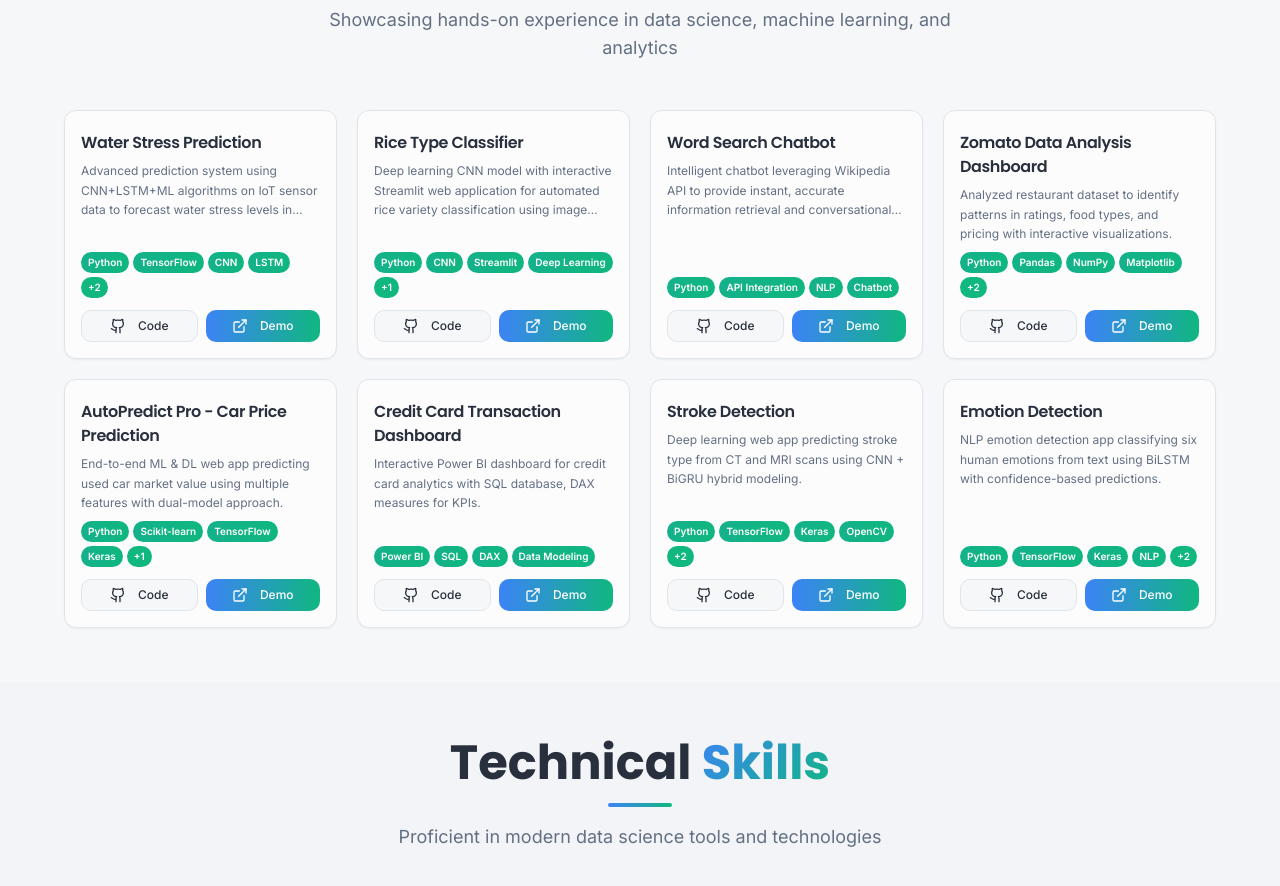
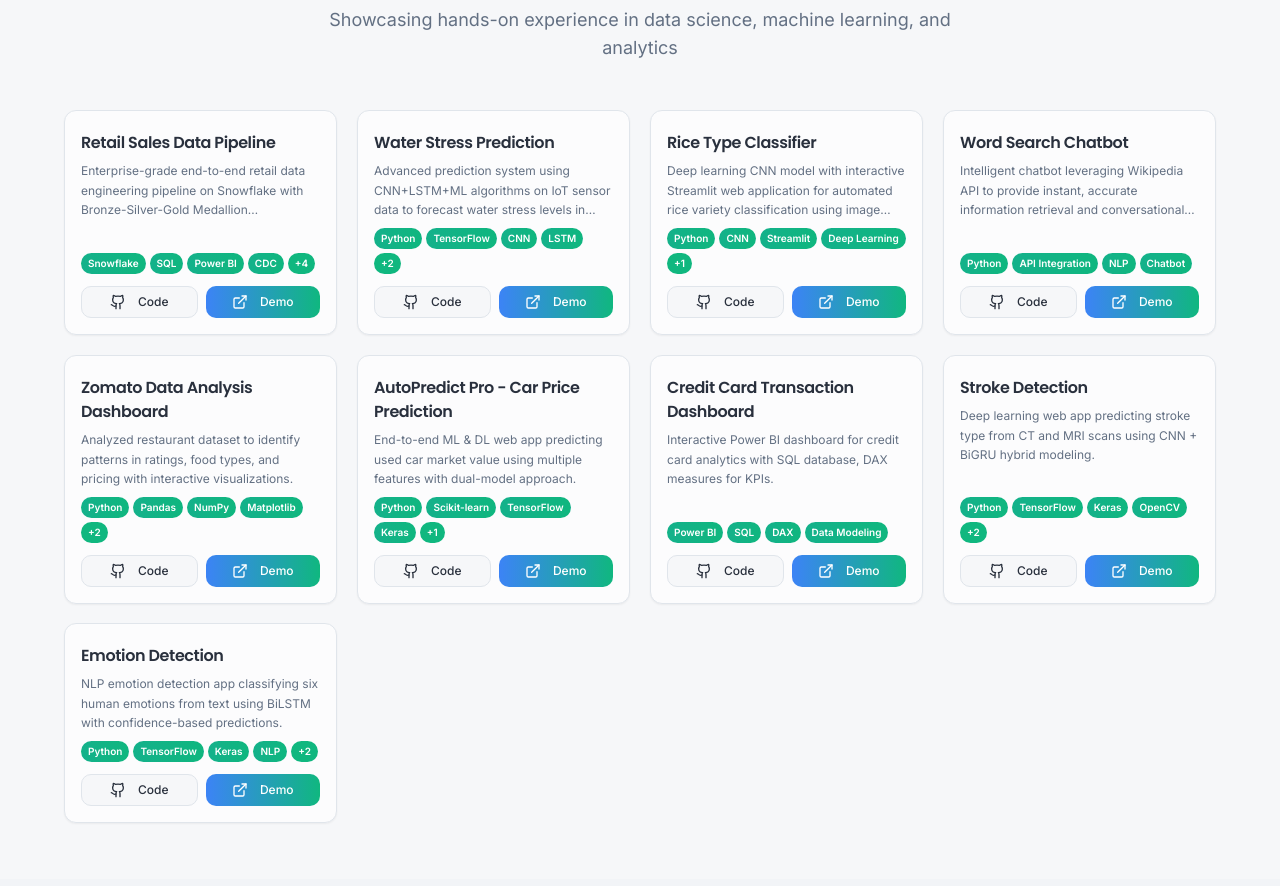
Before and after one commit to shivareddy2002/siva-portfolio, a React (Vite) app: page / in a window 1280 px wide. Shown: the part 3140-4026 px from the top of the page. Built offline with nearby package versions, Linux system fonts and the light colour scheme; the HTML template or start-up script is replaced by a standard one.

Commit message:
Changes
Co-authored-by: shivareddy2002 <153607527+shivareddy2002@users.noreply.github.com>

```diff
--- a/src/components/Projects.tsx
+++ b/src/components/Projects.tsx
@@ -6,6 +6,13 @@ import { ScrollReveal } from "@/hooks/useScrollReveal";
 
 const Projects = () => {
   const projects = [
+    {
+      title: "Retail Sales Data Pipeline",
+      description: "Enterprise-grade end-to-end retail data engineering pipeline on Snowflake with Bronze-Silver-Gold Medallion Architecture, CDC Streams, Tasks, MERGE-based incremental ETL, Star Schema modeling, and Power BI dashboards.",
+      tech: ["Snowflake", "SQL", "Power BI", "CDC", "Streams", "Tasks", "Star Schema", "ETL"],
+      github: "https://github.com/shivareddy2002/Retail-Sales-Data-Pipeline",
+      demo: "https://github.com/shivareddy2002/Retail-Sales-Data-Pipeline",
+    },
     {
       title: "Water Stress Prediction",
       description: "Advanced prediction system using CNN+LSTM+ML algorithms on IoT sensor data to forecast water stress levels in tomato plants with high accuracy.",
```
